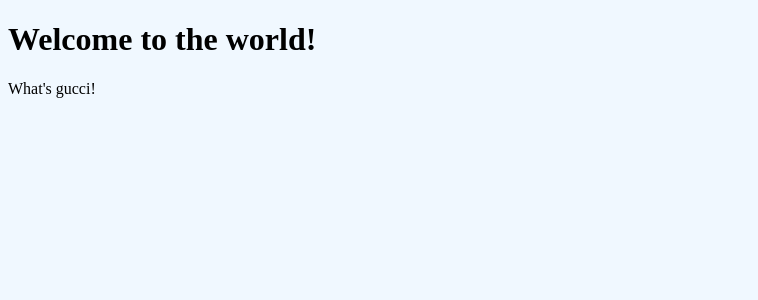
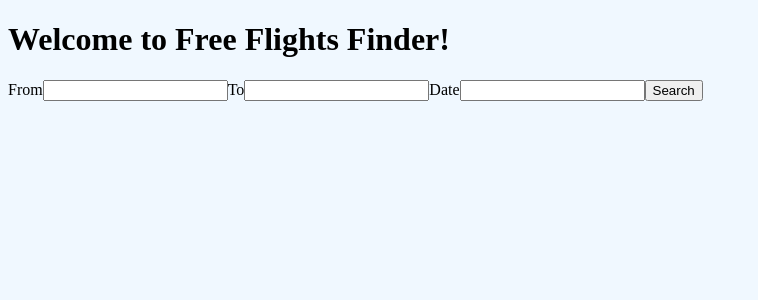
Before and after one commit to CourageWolf/solo-project, a React app: page / in a window 1280 px wide. Shown: the top 300 px of the page, without its empty margins (0-758 px from the left). Built offline with nearby package versions, Linux system fonts and the light colour scheme; no server answers.

Commit message:
added form

```diff
--- a/client/App.jsx
+++ b/client/App.jsx
@@ -5,6 +5,7 @@ class App extends Component {
 
   constructor(props) {
     super(props);
+    this.handleClick = this.handleClick.bind(this);
   }
 
   componentDidMount() {
@@ -14,14 +15,33 @@ class App extends Component {
       .then(quote => console.log(quote));
   }
 
+  handleClick(e) {
+    e.preventDefault();
+    console.log(e.target[0].value);
+    console.log(e.target[1].value);
+    console.log(e.target[2].value);
+  }
+
   render() {
+
     return (
       <div>
-        <p>What's gucci!</p>
+        <form onSubmit={this.handleClick}>
+          <label>From</label>
+          <input name="from" />
+
+          <label>To</label>
+          <input name="to" />
+
+          <label>Date</label>
+          <input name="date" />
+
+          <button>Search</button>
+        </form>
       </div>
+
     );
   }
-
 }
 
 export default App;
--- a/index.html
+++ b/index.html
@@ -8,7 +8,7 @@
 </head>
 <body>
   <header>
-    <h1>Welcome to the world!</h1>
+    <h1>Welcome to Free Flights Finder!</h1>
   </header>
   <div id="app"></div>
   <script src="build/bundle.js"></script>
--- a/package.json
+++ b/package.json
@@ -40,6 +40,7 @@
     "node-fetch": "^2.6.1",
     "react": "^17.0.1",
     "react-dom": "^17.0.1",
+    "react-hook-form": "^6.13.1",
     "unirest": "^0.6.0"
   }
 }
```
Also changed, not shown: 3 other files (tests, documents, lock files or other folders).
